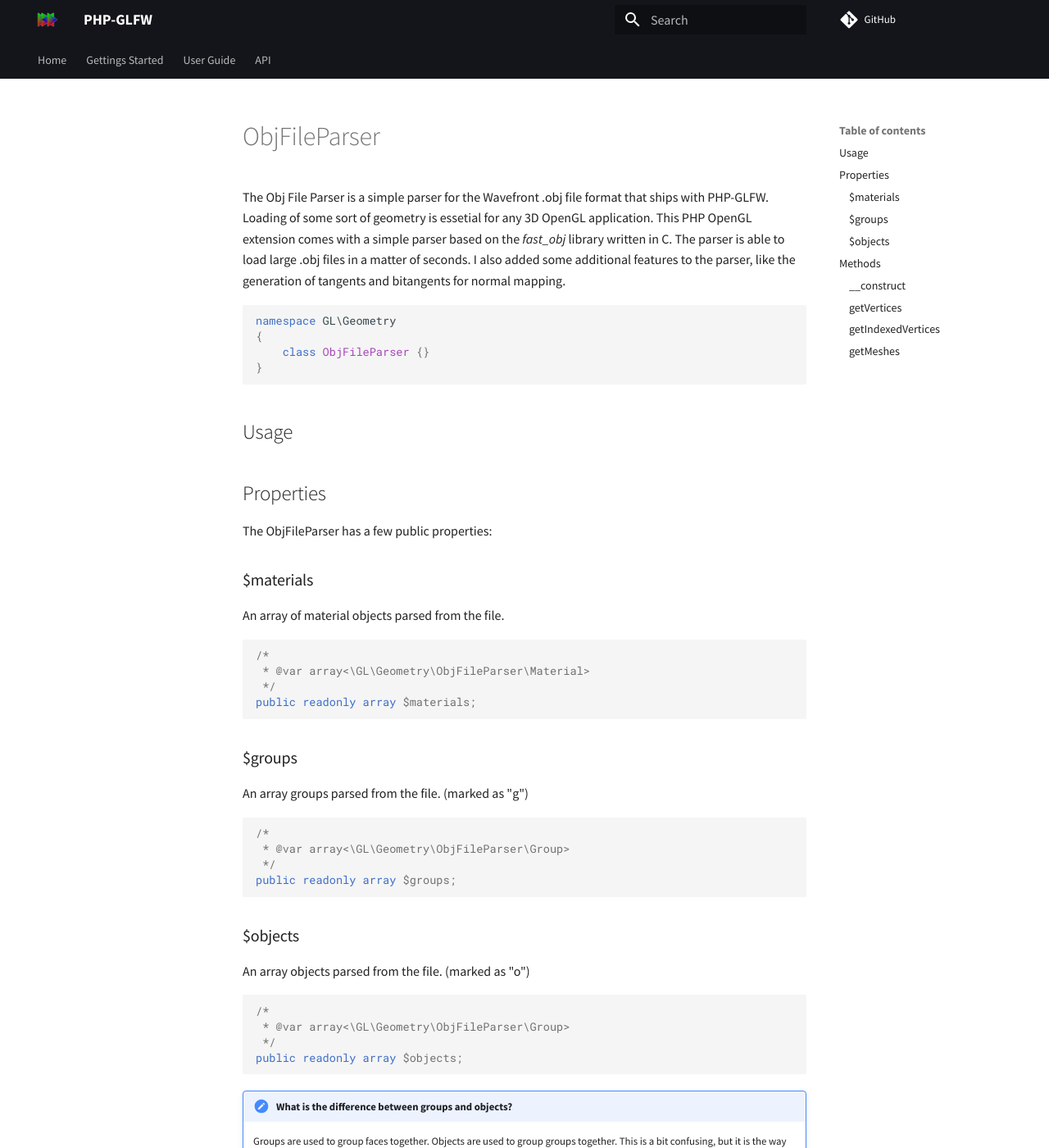
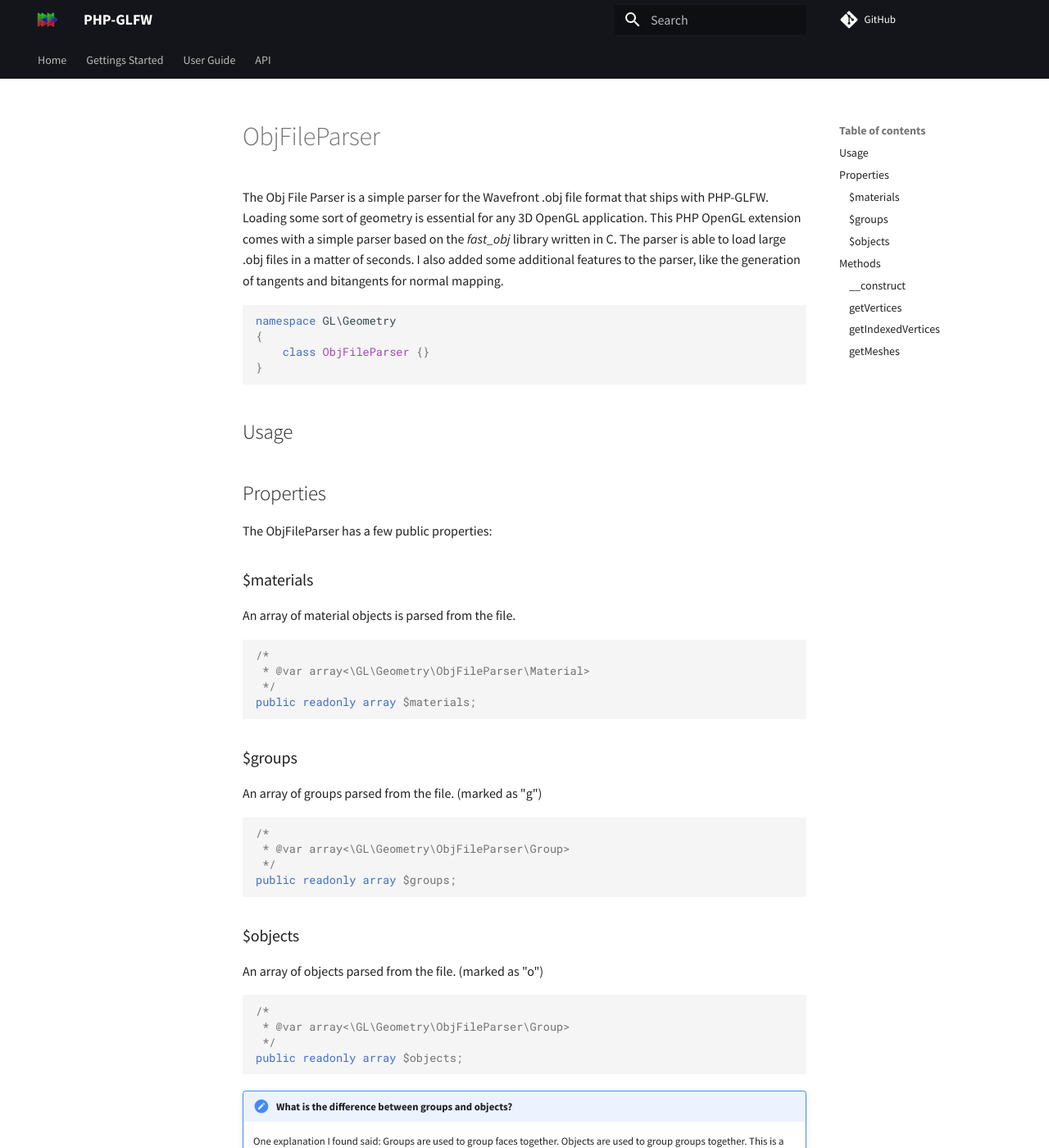
Before and after one commit to mario-deluna/php-glfw, an MkDocs documentation site: the page built from docs/API/Geometry/ObjFileParser.md, in a window 1280 px wide and 1400 px high. Shown: the whole window at 82% size. Built offline with MkDocs 1.6.1 and Material for MkDocs 9.7.7, drawn with Linux system fonts in a browser that asks for light colours; comment, search, counter and statistics services are not loaded; some of the changed text lies outside the part shown.

Commit message:
some typos

````diff
--- a/docs/API/Geometry/ObjFileParser.md
+++ b/docs/API/Geometry/ObjFileParser.md
@@ -1,7 +1,7 @@
 # ObjFileParser
 
 The Obj File Parser is a simple parser for the Wavefront .obj file format that ships with PHP-GLFW.
-Loading of some sort of geometry is essetial for any 3D OpenGL application. This PHP OpenGL extension
+Loading some sort of geometry is essential for any 3D OpenGL application. This PHP OpenGL extension
 comes with a simple parser based on the _fast_obj_ library written in C. The parser is able to load
 large .obj files in a matter of seconds. I also added some additional features to the parser, like
 the generation of tangents and bitangents for normal mapping.
@@ -22,7 +22,7 @@
 
 ### $materials
 
-An array of material objects parsed from the file.
+An array of material objects is parsed from the file.
 
 ```php
 /*
@@ -33,7 +33,7 @@
 
 ### $groups
 
-An array groups parsed from the file. (marked as "g")
+An array of groups parsed from the file. (marked as "g")
 
 ```php
 /*
@@ -44,7 +44,7 @@
 
 ### $objects
 
-An array objects parsed from the file. (marked as "o")
+An array of objects parsed from the file. (marked as "o")
 
 ```php
 /*
@@ -54,8 +54,11 @@
 ```
 
 !!! note "What is the difference between groups and objects?"
-    Groups are used to group faces together. Objects are used to group groups together.
+    One explanation I found said: Groups are used to group faces together. Objects are used to group groups together.
     This is a bit confusing, but it is the way the .obj file format works.
+
+    Now I could not confirm this as it seems that every 3D exporter does kinda what he wants with .obj files, so check your
+    .obj file and the settings of your 3D editor.
 
 
 ## Methods
````
Also changed, not shown: 1 other file.
